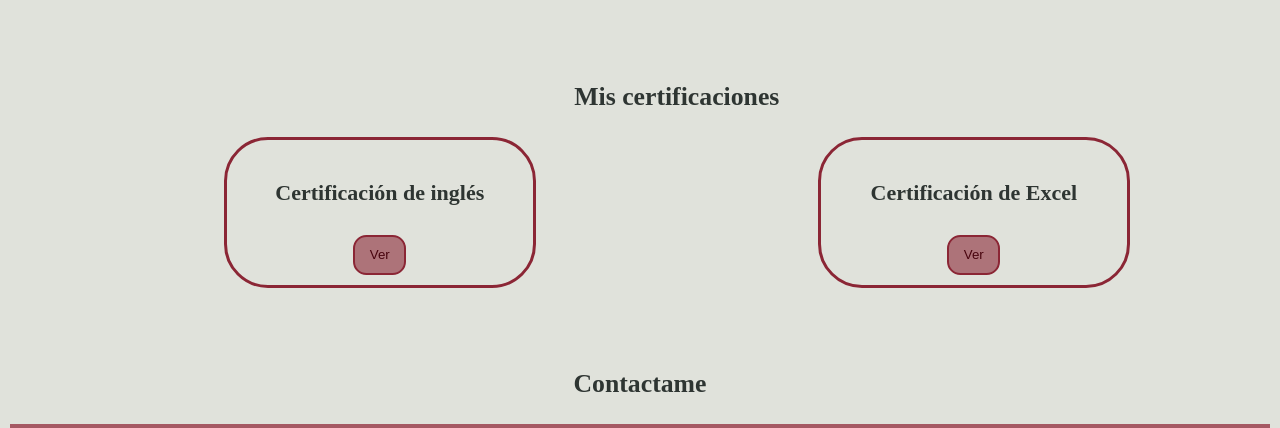
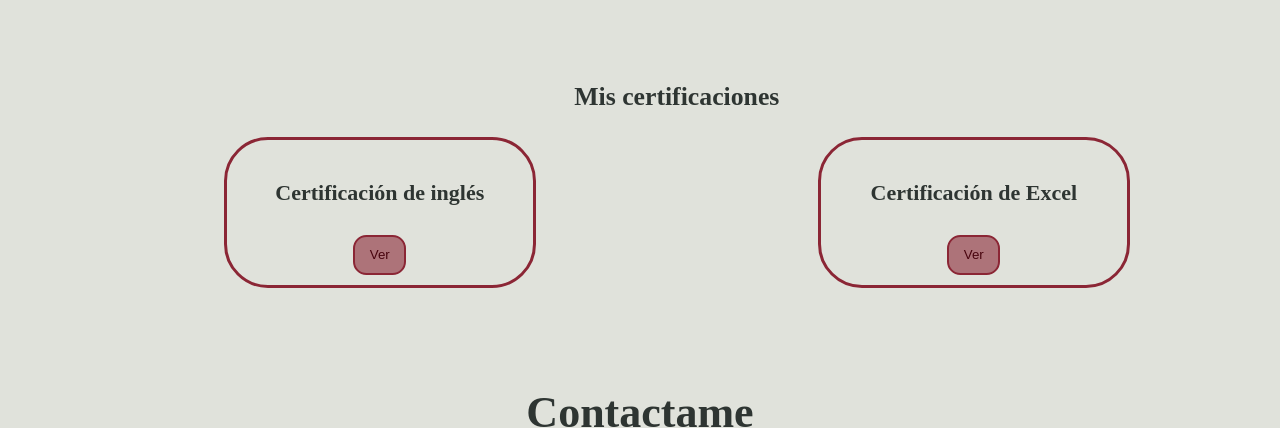
Before and after one commit to Ctlna/Portafolio, a plain HTML site: page index.html in a window 1280 px wide. Shown: the part 3217-3645 px from the top of the page. Drawn offline with Linux system fonts and the light colour scheme.

Commit message:
feat: :sparkles: Último arreglo

```diff
--- a/css/style.css
+++ b/css/style.css
@@ -252,3 +252,6 @@ input::placeholder{
 .lenguajes{
     display: contents
 }
+.TituC{
+    font-size: 2em;
+}
```
